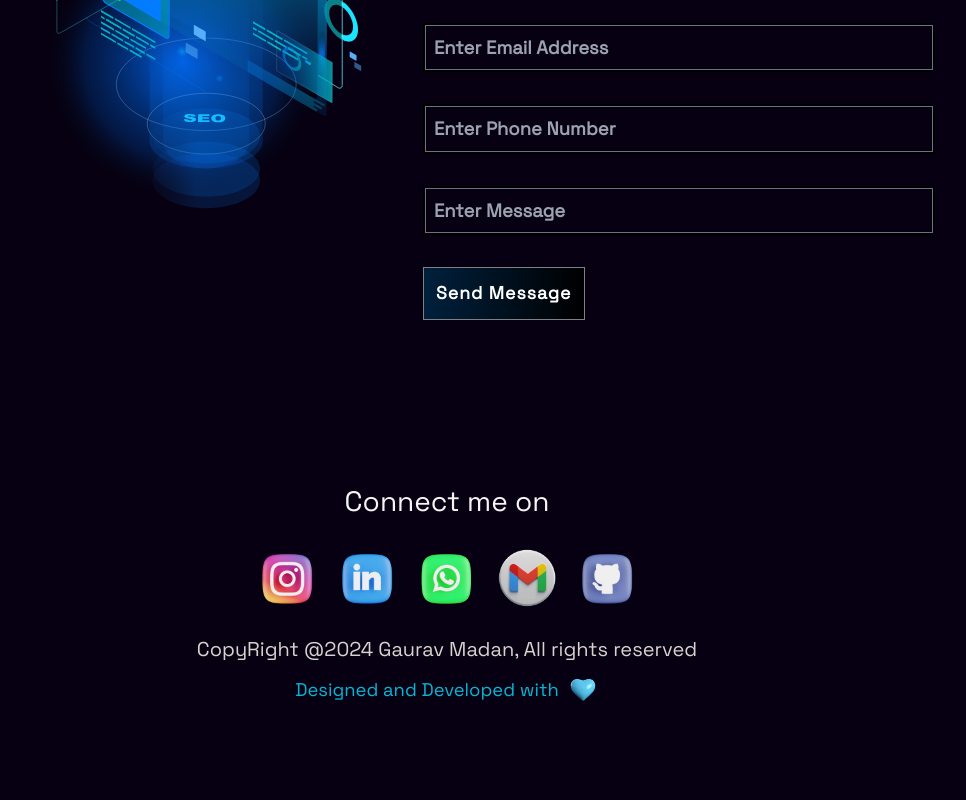
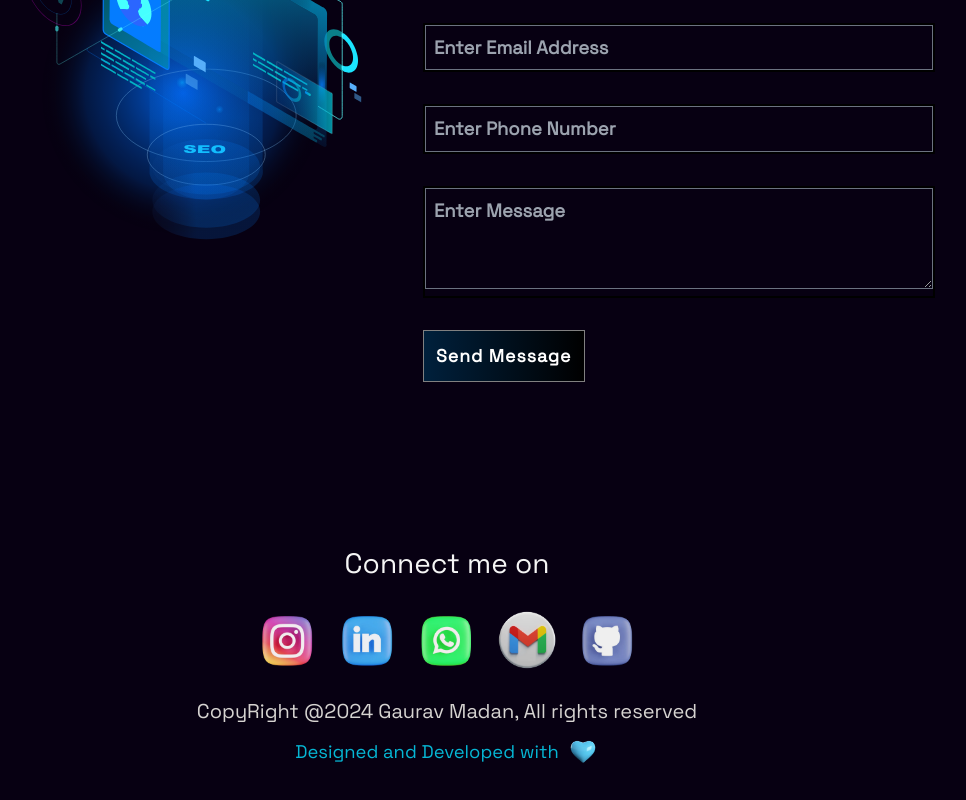
Before and after one commit to harshit83/my_harshit_portfolio, a Next.js app: page / in a window 1280 px wide. Shown: the part 5147-5947 px from the top of the page, without its empty margins (193-1159 px from the left). Before the commit the page ends 5911 px from the top, so only its background shows below. Built offline with nearby package versions, Linux system fonts and the light colour scheme.

Commit message:
contact fixes

```diff
--- a/components/Contact/index.js
+++ b/components/Contact/index.js
@@ -114,14 +114,14 @@ export default function Contact() {
               </div>
 
               <div className="mt-[4vh] border-2 border-black">
-                <input
-                  type="text"
+                <textarea
+                  rows={3}
                   placeholder="Enter Message"
                   className="text-white bg-transparent border border-gray-500 text-[2.3vh] w-full p-[1vh] focus:outline-none"
                   name="message"
                   value={formData.message}
                   onChange={handleChange}
-                />
+                ></textarea>
               </div>
 
               <div className="mt-[4vh] flex flex-row text-white text-[2.2vh] font-semibold">
```
